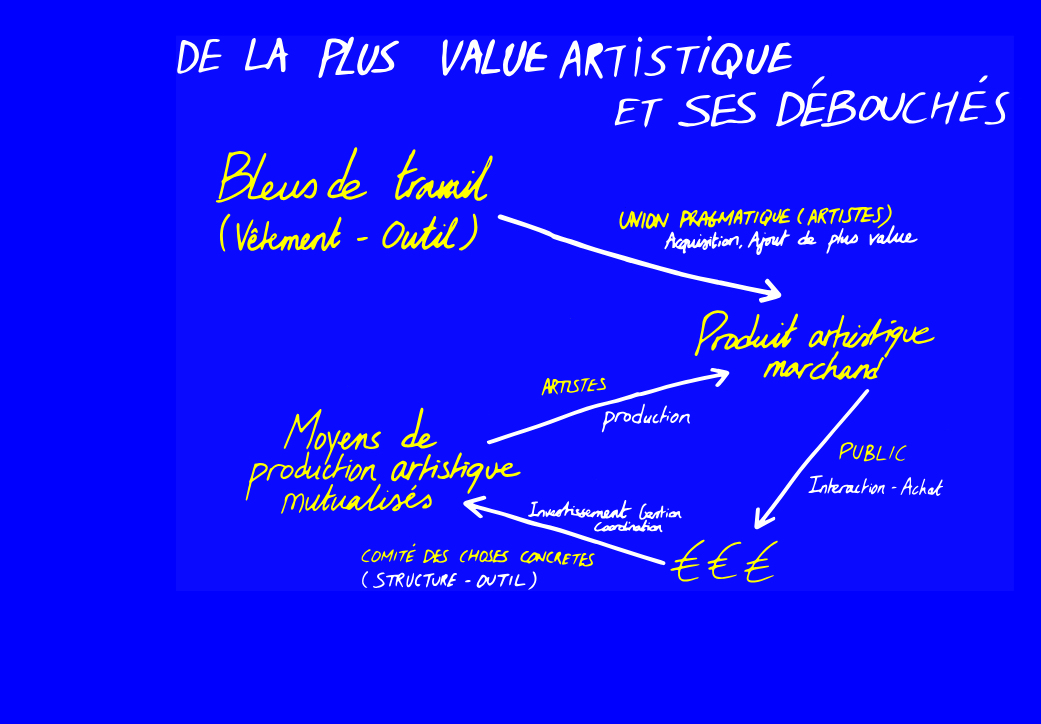
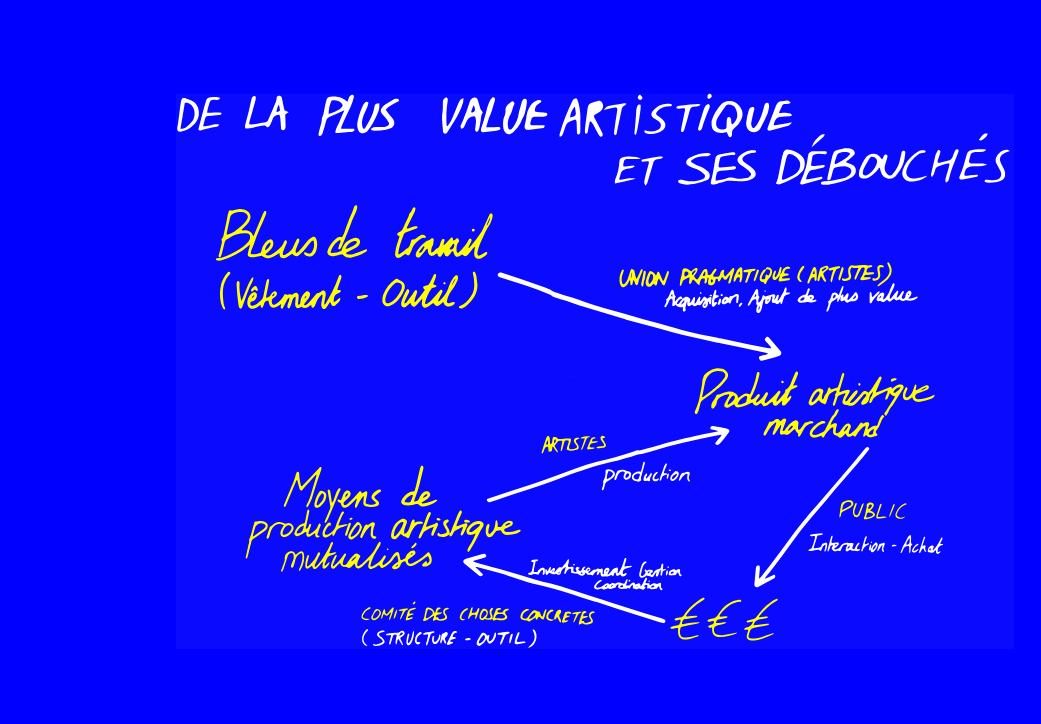
Before and after one commit to koltrast/UP-Promo, a website: page public/index.html in a window 1280 px wide. Shown: the part 246-970 px from the top of the page, without its empty margins (45-1086 px from the left). Drawn offline with Linux system fonts and the light colour scheme.

Commit message:
update body and container

```diff
--- a/public/css/style.css
+++ b/public/css/style.css
@@ -3,29 +3,20 @@ body {
 	background-color: blue;
 	color: yellow;
 	font-family: helvetica, sans-serif;
-	height: 100%;
-	width: 100%;
+	display: flex;
 	justify-content: center;
 	align-items: center;
-	/* margin: 0; */
-	max-width: 80%;
-	margin: auto;
-	margin-top: auto;
-}
-
-p {
-	color: #fff;
 }
 
 .container {
 	display: flex;
-	/* min-width: 1280px;
-	min-height: 1024px;
-	padding: 80px; */
+	width: 100%;
+	height: 100%;
+	padding: 60px;
 	flex-direction: column;
 	justify-content: center;
 	align-items: center;
-	gap: 20px;
+	gap: 10px;
 	flex-shrink: 0;
 }
 
```
